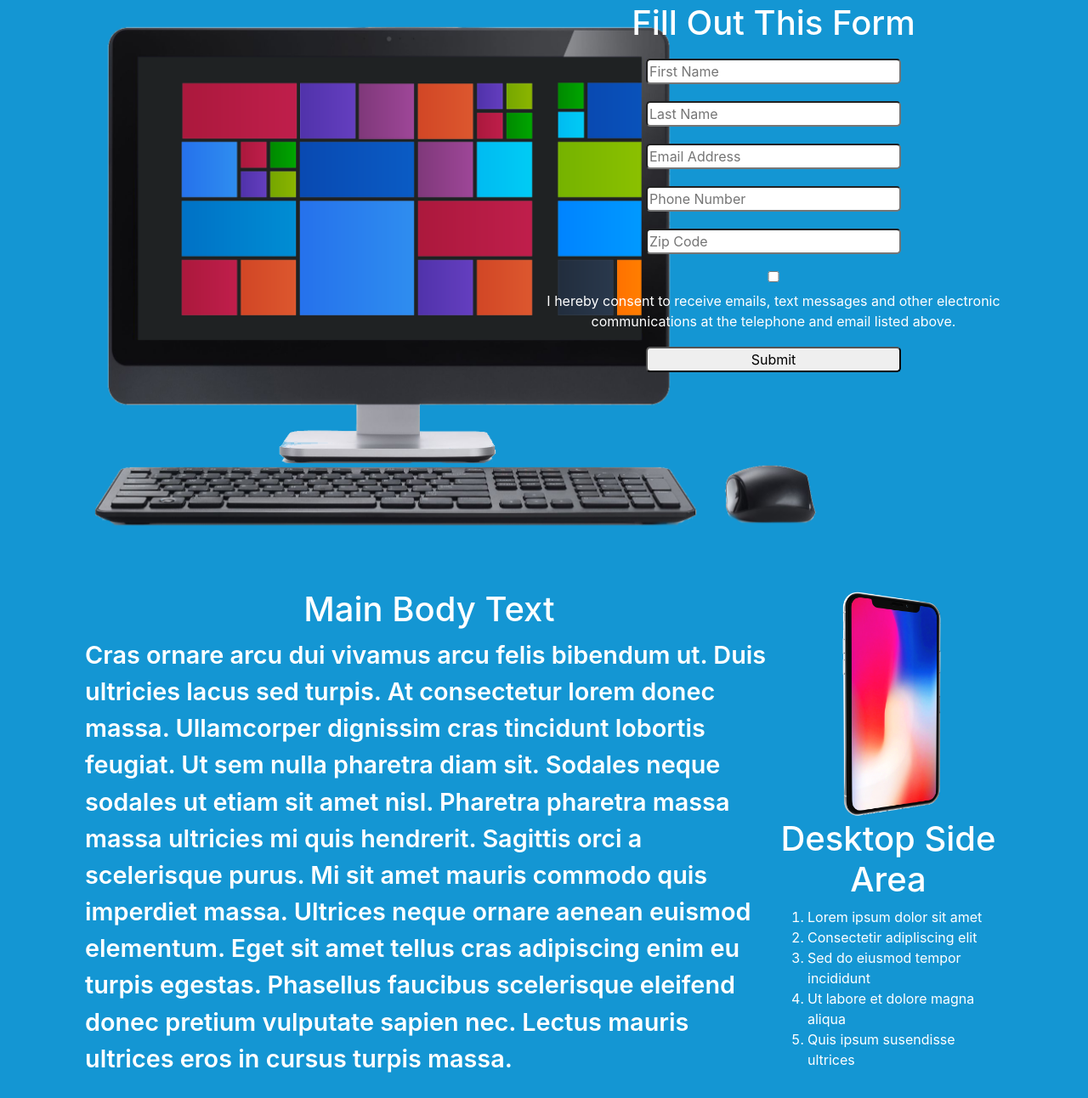
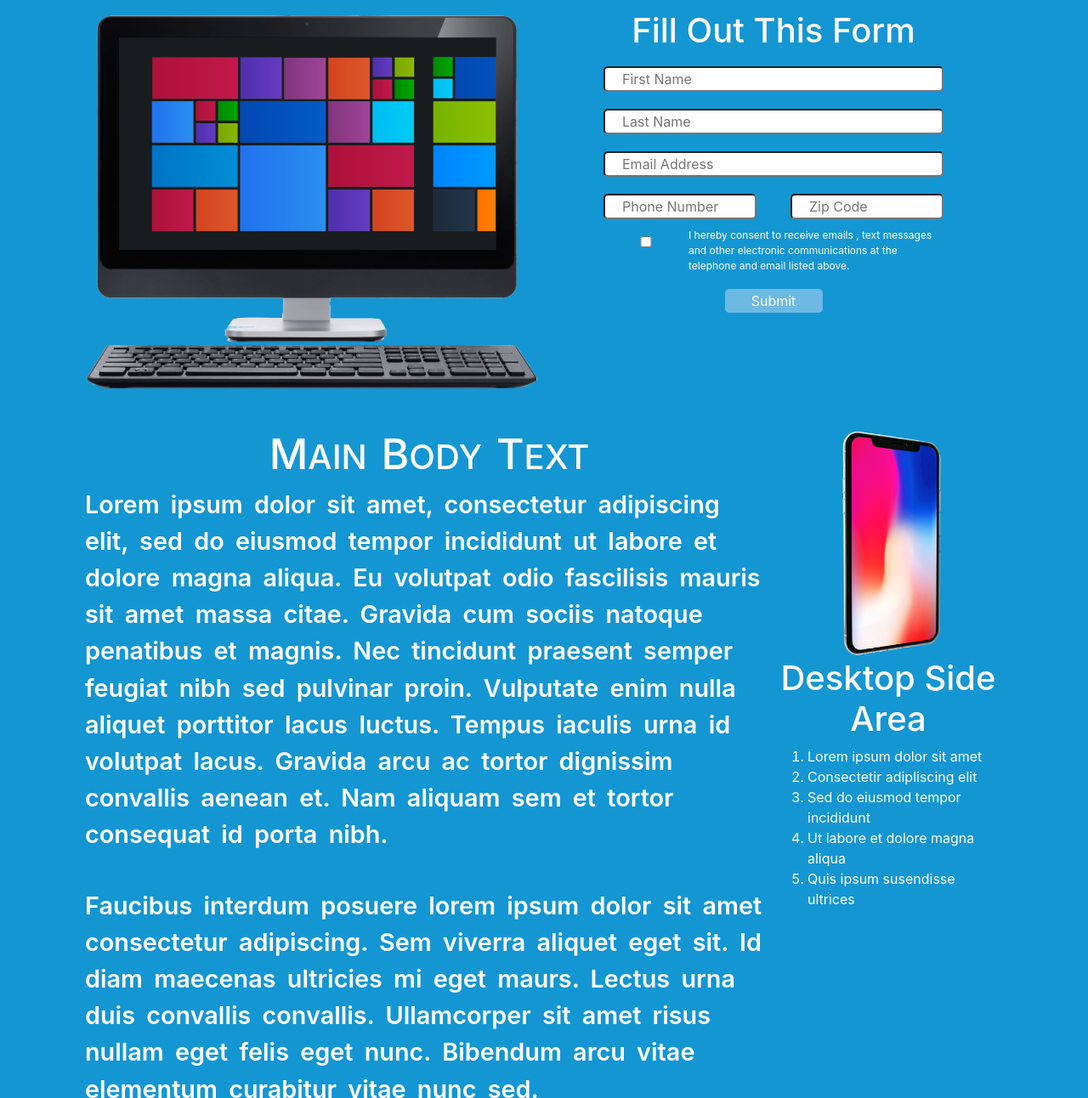
Before and after one commit to coolrey3/24Data, a website: page index.html in a window 1280 px wide. Shown: the part 80-1372 px from the top of the page at 85% size. Drawn offline with nearby package versions, Linux system fonts and the light colour scheme; files that its build step writes are made by us from their sources.

Commit message:
Tweaked text  and word spacing

```diff
--- a/Gruntfile.js
+++ b/Gruntfile.js
@@ -8,43 +8,10 @@ module.exports = function (grunt) {
         dest: 'dist/JS/main.js',
       },
       css: {
-        src: ['./library/css/custom_styles.css', './library/css/style.css', './library/css/mobile.css'],
+        src: ['./library/css/main.css', './library/css/style.css', './library/css/mobile.css'],
         dest: 'dist/CSS/Styles.css',
       }
     },
-
-    sass: { // Task
-      dist: { // Target
-        options: { // Target options
-          style: 'expanded'
-        },
-        files: { // Dictionary of files
-          'main.css': 'main.scss' // 'destination': 'source'
-        }
-      }
-    },
-
-    // sass: {
-    //   build: {
-    //     files: [{
-    //           //       '/library/SASS/styles.scss': '/dist/CSS/style.css'
-
-    //       // expand: true,
-    //       // cwd: 'styles',
-    //       // src: ['./library/sass/*.sass'],
-    //       // dest: './dist/CSS/',
-    //       // ext: '.css'
-    //     }]
-    //   }
-    // },
-
-    // sass: {
-    //   dist: {
-    //     files: [{
-    //       '/library/SASS/styles.scss': '/dist/CSS/style.css'
-    //     }]
-    //   }
-    // },
 
 
     watch: {
@@ -64,7 +31,7 @@ module.exports = function (grunt) {
 
   grunt.loadNpmTasks('grunt-contrib-concat');
   grunt.loadNpmTasks('grunt-contrib-watch');
-  grunt.loadNpmTasks('grunt-contrib-sass');
-  grunt.registerTask("default", ['concat', 'sass', "watch"]);
+  // grunt.loadNpmTasks('grunt-contrib-sass');
+  grunt.registerTask("default", ['concat', "watch"]);
 
 };
--- a/index.html
+++ b/index.html
@@ -45,29 +45,71 @@
             <div class="col-sm-12">
                 <div class="row">
                     <div class="col-sm-6 ">
-                        <img class="desktop" src="/library/img/desktop.png" alt="desktop">
+                        <img class="desktop" src="/library/img/DT-cropped.png" alt="desktop">
                     </div>
                     <div class="col-sm-6">
                         <div class="form">
+                            <container class="formContainer">
                                 <h1>Fill Out This Form</h1>
                                 <form>
-                                <input class="full" type="text" placeholder="First Name">
-                                <input class="full" type="text" placeholder="Last Name">
-                                <input class="full" type="email" placeholder="Email Address">
-                                <input class="half" type="number" placeholder="Phone Number">
-                                <input class="half" type="number" placeholder="Zip Code">
+                                    <div class="row">
+                                        <div class="col-sm-12">
 
-                                <div class="formGroup">
-                                    <input type="checkbox" id="consentBox">
-                                    <label for="consentBox">I hereby consent to receive emails, text messages
-                                        and other electronic communications at the telephone and email listed above.
+                                            <input id="FirstName" class="full" type="text" placeholder="    First Name">
+                                        </div>
+
+                                    </div>
+                                    <div class="row">
+                                        <div class="col-sm-12">
+
+                                            <input id="LastName" class="full" type="text" placeholder="    Last Name">
+                                        </div>
+                                    </div>
+                                    <div class="row">
+                                        <div class="col-sm-12">
+
+
+                                            <input id="Email" class="full" type="email" placeholder="    Email Address">
+                                        </div>
+                                    </div>
+
+                                    <div class="row">
+                                        <div class="col-sm-6">
+                                            <input id="Phone" class="half left" type="number"
+                                                placeholder="    Phone Number">
+                                        </div>
+                                        <div class="col-sm-6 formBox">
+                                            <input id="Zip" class="half right" type="number" placeholder="    Zip Code">
+                                        </div>
+                                    </div>
+                                    <div class="row">
+
+                                        <div class="col-sm-3 formGroup">
+                                            <input id="CheckBox" class="checkBox" type="checkbox" id="consentBox">
+                                        </div>
+
+                                        <div class="col-sm-9 formGroup">
+
+                                            <label for="consentBox">I hereby consent to receive emails , text messages
+                                                and other electronic communications at the telephone and email listed
+                                                above.
                                             </label>
                                         </div>
 
-                                <input class="formBtn" type="submit">
+                                    </div>
+                                    <div class="row">
+                                        <div class="col-sm-12">
+                                            <input id="Btn" class="btn" class="formBtn" type="submit">
+                                        </div>
+
+                                    </div>
+                        </div>
+
 
 
                         </form>
+                        </container>
+
                     </div>
                 </div>
 
@@ -83,21 +125,52 @@
         <div class="row mid">
             <div class="col-sm-12">
                 <div class="row">
-                    <div class="col-sm-9 ">
-                        <h1>Main Body Text</h1>
+                    <div class="col-sm-9 mainText">
+                        <h1><span class="upperCase">M</span>AIN <span class="upperCase">B</span>ODY <span class="upperCase">T</span>EXT</h1>
                         <p>
-                                Cras ornare arcu dui vivamus arcu felis bibendum ut. Duis ultricies lacus sed turpis. At consectetur lorem donec massa. Ullamcorper dignissim cras tincidunt lobortis feugiat. Ut sem nulla pharetra diam sit. Sodales neque sodales ut etiam sit amet nisl. Pharetra pharetra massa massa ultricies mi quis hendrerit. Sagittis orci a scelerisque purus. Mi sit amet mauris commodo quis imperdiet massa. Ultrices neque ornare aenean euismod elementum. Eget sit amet tellus cras adipiscing enim eu turpis egestas. Phasellus faucibus scelerisque eleifend donec pretium vulputate sapien nec. Lectus mauris ultrices eros in cursus turpis massa.
+                            Lorem ipsum dolor sit amet, consectetur adipiscing elit, sed do eiusmod tempor incididunt
+                            ut labore et dolore magna aliqua. Eu volutpat odio fascilisis mauris sit amet massa citae.
+                            Gravida cum sociis natoque penatibus et magnis. Nec tincidunt praesent semper feugiat nibh
+                            sed pulvinar proin. Vulputate enim nulla aliquet porttitor lacus luctus. Tempus iaculis urna
+                            id volutpat lacus. Gravida arcu ac tortor dignissim convallis aenean et. Nam aliquam sem et
+                            tortor consequat id porta nibh.
                         </p><br>
                         <p>
-                                Class aptent taciti sociosqu ad litora torquent per conubia nostra, per inceptos himenaeos. Curabitur sodales ligula in libero. Sed dignissim lacinia nunc. Curabitur tortor. Pellentesque nibh. Aenean quam. In scelerisque sem at dolor. Maecenas mattis. Sed convallis tristique sem. Proin ut ligula vel nunc egestas porttitor. Morbi lectus risus, iaculis vel, suscipit quis, luctus non, massa. Fusce ac turpis quis ligula lacinia aliquet.
+
+                            Faucibus interdum posuere lorem ipsum dolor sit amet consectetur
+                            adipiscing. Sem viverra aliquet eget sit. Id diam maecenas ultricies
+                            mi eget maurs. Lectus urna duis convallis convallis. Ullamcorper sit
+                            amet risus nullam eget felis eget nunc. Bibendum arcu vitae
+                            elementum curabitur vitae nunc sed.
+
                         </p><br>
                         <p>
-                                Cras ornare arcu dui vivamus arcu felis bibendum ut. Duis ultricies lacus sed turpis. At consectetur lorem donec massa. Ullamcorper dignissim cras tincidunt lobortis feugiat. Ut sem nulla pharetra diam sit. Sodales neque sodales ut etiam sit amet nisl. Pharetra pharetra massa massa ultricies mi quis hendrerit. Sagittis orci a scelerisque purus. Mi sit amet mauris commodo quis imperdiet massa. Ultrices neque ornare aenean euismod elementum. Eget sit amet tellus cras adipiscing enim eu turpis egestas. Phasellus faucibus scelerisque eleifend donec pretium vulputate sapien nec. Lectus mauris ultrices eros in cursus turpis massa.
+                            Dolor morbi non arcu risus quis varius quam quisque. Ut Faucibus
+                            pulvinar elementum integer enim neque volutpat ac tincidunt.
+                            Adipscing diam donec adipiscing tristique risus nec. Tempor orci
+                            dapibus ultrices in iaculis nunc sed. Quam adipiscing vitae proin
+                            sagittis nisl. Lectus mauris eultrices eros in cursus. Nulla aliquet
+                            portitor lacus lucts. Quam nulla portitor massa id neque aliquam.
+                            At quis risus sed vulputate odio ut enim. Sem nulla pharetra diam sit
+                            amet nisl suscipit.
                         </p>
                     </div>
-                    <div class="col-sm-3">
+                    <div class="col-sm-3 shown">
                         <img src="/library/img/phone.png" alt="phone">
                         <h1>Desktop Side Area</h1>
+                        <ol>
+                            <li>Lorem ipsum dolor sit amet</li>
+                            <li>Consectetir adipliscing elit</li>
+                            <li>Sed do eiusmod tempor incididunt</li>
+                            <li>Ut labore et dolore magna aliqua</li>
+                            <li>Quis ipsum susendisse ultrices</li>
+
+                        </ol>
+                    </div>
+
+                    <div class="col-sm-3 hidden">
+                        <img src="/library/img/phone.png" alt="phone">
+                        <h1>Mobile Side Area</h1>
                         <ol>
                             <li>Lorem ipsum dolor sit amet</li>
                             <li>Consectetir adipliscing elit</li>
@@ -114,7 +187,6 @@
 
 
 
-
     <!-- Main JS Script -->
     <script src='./library/js/script.js'></script>
     <!-- jQuery first, then Popper.js, then Bootstrap JS -->
--- /dev/null
+++ b/library/css/mobile.css
@@ -0,0 +1,6 @@
+@media screen and (max-width:680px) {
+
+
+
+
+    }
--- a/library/css/style.css
+++ b/library/css/style.css
@@ -64,7 +64,7 @@ body {
     box-sizing: border-box;
 }
 
-body {
+body.landingPage {
     background-color: #1496D3;
 }
 
@@ -74,46 +74,21 @@ nav {
     background-color: #045487;
     color: white;
     border-bottom:  2px solid white;
-    font-size: 1.2rem;
+    font-size: 1.6rem;
+    text-transform: uppercase
 }
 
-/**************  NAV BAR  ***********/
 
 
-img.desktop {
-    display:block;
-    margin: auto;
-    width: auto;
-    max-height: 650px;
-}
 
-.top , .mid{
+/**************** ROWS*****************/
+
+
+.top , .mid {
     /* height: 50px; */
     padding: 20px 100px;
 }
 
-.form {
-    margin:auto;
-    width:100%;
-    text-align: center;
-    color: white;
-}
-
-.form input {
-    min-width: 300px;
-    margin: 10px 0;
-    border-radius: 5px
-}
-
-/* ***************  Forms ******************** */
-
-.formGroup {
-    display: inline;
-    max-width: ;
-}
-.formBtn {
-    min-width: 50px;
-}
 
 .mid p  {
     font-size: 1.8rem;
--- /dev/null
+++ b/library/sass/styles.sass
@@ -0,0 +1,86 @@
+
+// ******************** Toggle Display  ********************   //
+.hidden
+    display: none
+
+.shown
+    display: unset
+
+
+/* ***************  Form Container  ******************** */
+
+.formGroup
+    display: inline
+
+.formBtn
+    min-width: 50px
+
+
+.form
+    // margin: auto
+    width: 400px
+    text-align: center
+    color: white
+    margin: auto
+
+
+.form input
+    // min-width: 300px
+    margin: 10px 0
+    border-radius: 5px
+    width: 100%
+
+
+.formGroup
+    display: block
+    // width: 70%
+
+.formContainer
+    width: 600px
+
+.formBox
+    margin: auto
+
+
+
+// ******* Form Inputs **********
+
+
+label
+    font-size: 12px
+    text-align: left
+
+input.half
+    width: 90%
+
+.left
+    float: left
+
+.right
+    float: right
+
+.checkBox
+    border: solid 1px  black
+
+input.btn
+    width: 115px
+    padding: 1px 5px
+    color: #FFF
+    background-color: #6CB9E3
+
+li.nav-item
+    color: white
+
+
+div.mainText
+
+    word-spacing: 6px
+
+.upperCase
+    font-size: 50px
+
+img.desktop
+    display:block
+    margin: auto
+    width: 100%
+    max-height: 650px
--- a/library/sass/styles.scss
+++ /dev/null
@@ -1,7 +0,0 @@
-body {
-    background-color: green
-}
-
-h1 {
-    color: blue
-}
```
Also changed, not shown: dist/CSS/Styles.css, library/css/main.css, library/img/DT-cropped.png (added), 1 other file. Lines whose indentation alone changed are shown as unchanged.
